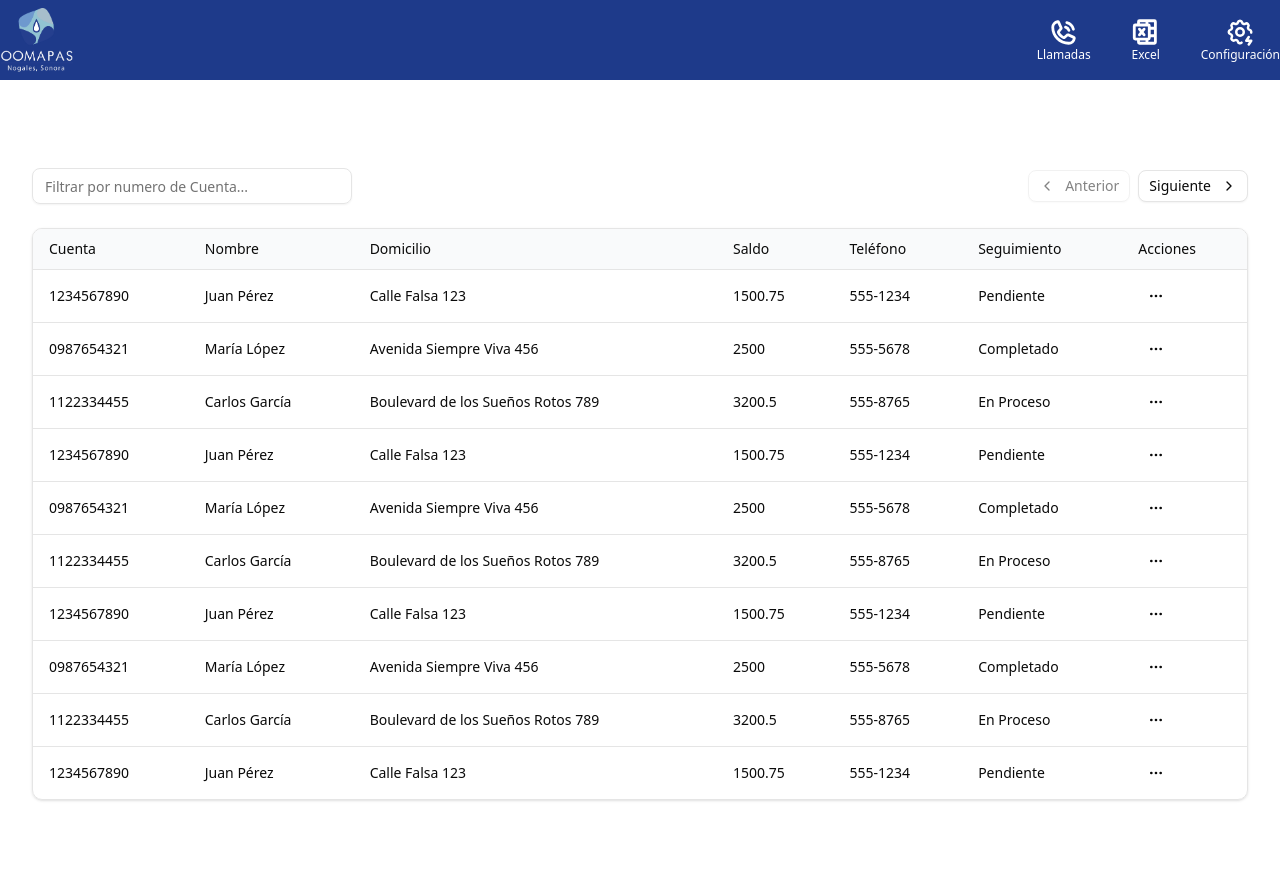
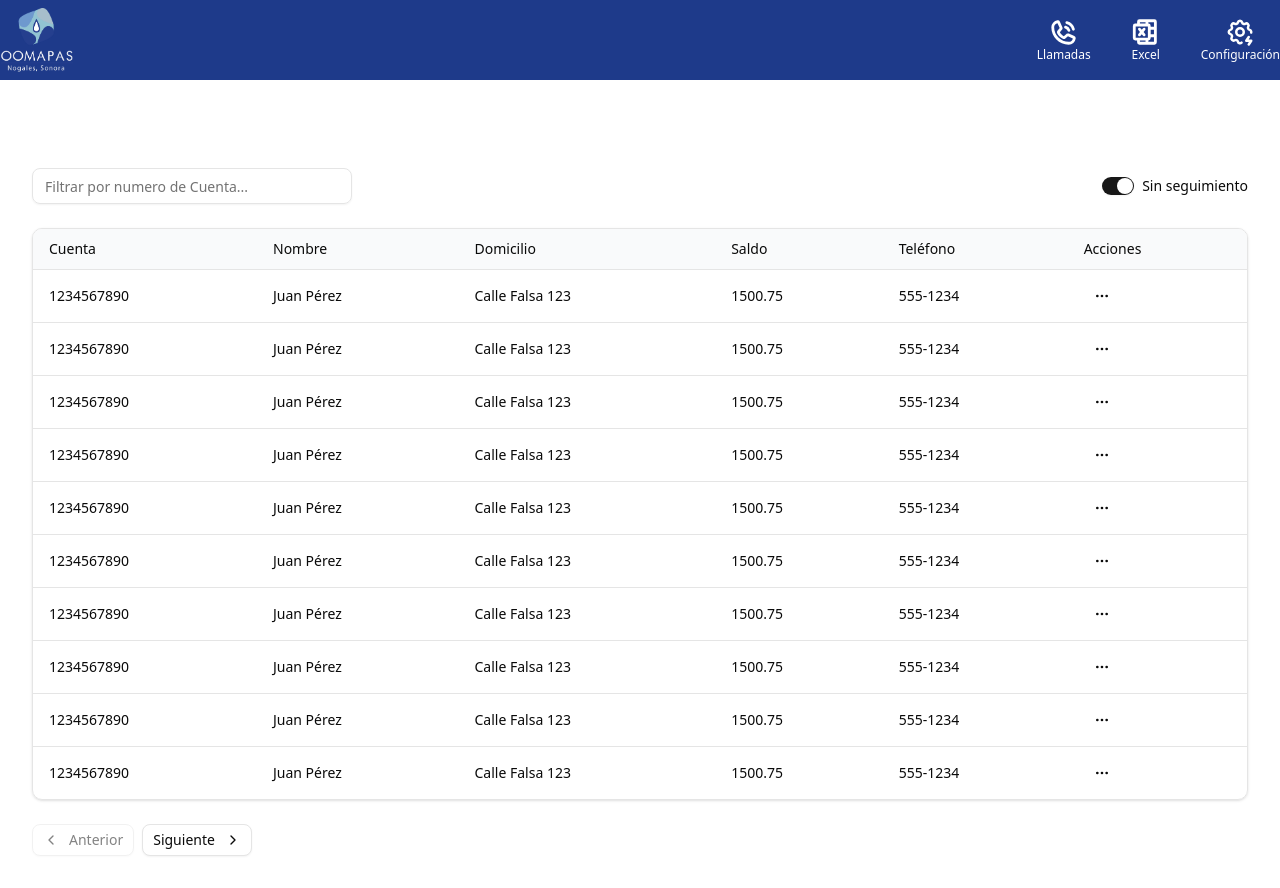
Before and after one commit to ErickCastroo/monitorDeLLamadas_UI, a React (Vite) app: page / in a window 1280 px wide. Before the commit the page ends 832 px from the top, so only its background shows below. Built offline with nearby package versions, Linux system fonts and the light colour scheme.

Commit message:
feat: agregar nuevos componentes de Radix UI y mejorar la funcionalidad del modal y la tabla

```diff
--- a/package.json
+++ b/package.json
@@ -14,7 +14,10 @@
     "@radix-ui/react-checkbox": "^1.3.2",
     "@radix-ui/react-dialog": "^1.1.14",
     "@radix-ui/react-dropdown-menu": "^2.1.15",
+    "@radix-ui/react-label": "^2.1.7",
+    "@radix-ui/react-separator": "^1.1.7",
     "@radix-ui/react-slot": "^1.2.3",
+    "@radix-ui/react-switch": "^1.2.5",
     "@tailwindcss/vite": "^4.1.10",
     "@tanstack/react-query": "^5.80.10",
     "@tanstack/react-table": "^8.21.3",
--- a/src/components/Modal/index.tsx
+++ b/src/components/Modal/index.tsx
@@ -1,11 +1,19 @@
-// Modal.tsx
 import {
   Dialog,
   DialogContent,
   DialogHeader,
   DialogTitle,
-  DialogDescription,
 } from '@/components/ui/dialog'
+import { Badge } from '@/components/ui/badge'
+import { Separator } from '@/components/ui/separator'
+import {
+  Home,
+  User,
+  CreditCard,
+  Phone,
+  FileText,
+  DollarSign,
+} from 'lucide-react'
 import type { Cliente } from '../Table/column'
 
 type ModalProps = {
@@ -15,22 +23,68 @@ type ModalProps = {
 }
 
 function Modal({ open, onOpenChange, cliente }: ModalProps) {
+  if (!cliente) return null
+
   return (
     <Dialog open={open} onOpenChange={onOpenChange}>
-      <DialogContent>
+      <DialogContent className="max-w-md p-6 rounded-2xl shadow-xl border bg-white">
         <DialogHeader>
-          <DialogTitle className='mb-1'>Información del Cliente</DialogTitle>
-          <DialogDescription className=''>
-            Cuenta: {cliente?.cuenta}
-            Nombre: {cliente?.nombre}
-            Direccion: {cliente?.domicilio}
-            Saldo: {cliente?.saldo}
-          </DialogDescription>
+          <DialogTitle className="text-xl font-bold flex items-center gap-2">
+            <User className="h-5 w-5 text-primary" />
+            Información del Cliente
+          </DialogTitle>
         </DialogHeader>
-        <hr />
+
+        <div className="grid gap-4 pt-2 text-md">
+          <div className="flex items-center gap-3">
+            <CreditCard className="text-muted-foreground w-4 h-4" />
+            <span><strong>Cuenta:</strong> {cliente.cuenta}</span>
+          </div>
+
+          <div className="flex items-center gap-3">
+            <User className="text-muted-foreground w-4 h-4" />
+            <span><strong>Nombre:</strong> {cliente.nombre}</span>
+          </div>
+
+          <div className="flex items-start gap-3">
+            <Home className="text-muted-foreground w-4 h-4 mt-1" />
+            <span><strong>Domicilio:</strong> {cliente.domicilio}</span>
+          </div>
+
+          <div className="flex items-center gap-3">
+            <DollarSign className="text-muted-foreground w-4 h-4" />
+            <span><strong>Saldo:</strong> ${cliente.saldo.toFixed(2)}</span>
+          </div>
+
+          <div className="flex items-center gap-3">
+            <Phone className="text-muted-foreground w-4 h-4" />
+            <span><strong>Teléfono:</strong> {cliente.telefono}</span>
+          </div>
+
+          <Separator />
+
+          <div className="flex items-start gap-3">
+            <FileText className="text-muted-foreground w-4 h-4 mt-1" />
+            <div className="flex flex-col">
+              <strong>Seguimiento:</strong>
+              <p className="text-muted-foreground">
+                {
+                  !cliente.seguimiento ? 'No hay seguimiento Aun' : <p className='text-green-700'>{cliente.seguimiento}</p>
+                }
+              </p>
+            </div>
+          </div>
+        </div>
+
+        <div className="flex justify-end pt-4">
+          <button
+            onClick={() => onOpenChange(false)}
+            className='cursor-pointer '>
+            <Badge className='hover:text-Primary' variant="outline">Dar Seguimiento</Badge>
+          </button>
+        </div>
       </DialogContent>
     </Dialog>
   )
 }
-
 export { Modal }
--- a/src/components/Table/column.tsx
+++ b/src/components/Table/column.tsx
@@ -6,7 +6,7 @@ export type Cliente = {
   domicilio: string
   saldo: number
   telefono: string
-  seguimiento: string
+  seguimiento?: string
 
 }
 
@@ -36,9 +36,4 @@ export const columns: ColumnDef<Cliente>[] = [
     header: 'Teléfono',
     size: 150,
   },
-  {
-    accessorKey: 'seguimiento',
-    header: 'Seguimiento',
-    size: 200,
-  },
 ]
--- a/src/components/Table/data.ts
+++ b/src/components/Table/data.ts
@@ -4,7 +4,7 @@ type Payment = {
   domicilio: string
   saldo: number
   telefono: string
-  seguimiento: string
+  seguimiento?: string
 }
 
 export const payments: Payment[] = [
@@ -14,7 +14,6 @@ export const payments: Payment[] = [
     domicilio: 'Calle Falsa 123',
     saldo: 1500.75,
     telefono: '555-1234',
-    seguimiento: 'Pendiente',
   },
   {
     cuenta: '0987654321',
@@ -38,7 +37,7 @@ export const payments: Payment[] = [
     domicilio: 'Calle Falsa 123',
     saldo: 1500.75,
     telefono: '555-1234',
-    seguimiento: 'Pendiente',
+
   },
   {
     cuenta: '0987654321',
@@ -62,7 +61,7 @@ export const payments: Payment[] = [
     domicilio: 'Calle Falsa 123',
     saldo: 1500.75,
     telefono: '555-1234',
-    seguimiento: 'Pendiente',
+
   },
   {
     cuenta: '0987654321',
@@ -86,7 +85,7 @@ export const payments: Payment[] = [
     domicilio: 'Calle Falsa 123',
     saldo: 1500.75,
     telefono: '555-1234',
-    seguimiento: 'Pendiente',
+
   },
   {
     cuenta: '0987654321',
@@ -110,7 +109,7 @@ export const payments: Payment[] = [
     domicilio: 'Calle Falsa 123',
     saldo: 1500.75,
     telefono: '555-1234',
-    seguimiento: 'Pendiente',
+
   },
   {
     cuenta: '0987654321',
@@ -134,7 +133,7 @@ export const payments: Payment[] = [
     domicilio: 'Calle Falsa 123',
     saldo: 1500.75,
     telefono: '555-1234',
-    seguimiento: 'Pendiente',
+
   },
   {
     cuenta: '0987654321',
@@ -158,7 +157,7 @@ export const payments: Payment[] = [
     domicilio: 'Calle Falsa 123',
     saldo: 1500.75,
     telefono: '555-1234',
-    seguimiento: 'Pendiente',
+
   },
   {
     cuenta: '0987654321',
@@ -181,7 +180,7 @@ export const payments: Payment[] = [
     domicilio: 'Calle Falsa 123',
     saldo: 1500.75,
     telefono: '555-1234',
-    seguimiento: 'Pendiente',
+
   },
   {
     cuenta: '0987654321',
@@ -204,7 +203,7 @@ export const payments: Payment[] = [
     domicilio: 'Calle Falsa 123',
     saldo: 1500.75,
     telefono: '555-1234',
-    seguimiento: 'Pendiente',
+
   },
   {
     cuenta: '0987654321',
@@ -227,7 +226,7 @@ export const payments: Payment[] = [
     domicilio: 'Calle Falsa 123',
     saldo: 1500.75,
     telefono: '555-1234',
-    seguimiento: 'Pendiente',
+
   },
   {
     cuenta: '0987654321',
@@ -250,7 +249,7 @@ export const payments: Payment[] = [
     domicilio: 'Calle Falsa 123',
     saldo: 1500.75,
     telefono: '555-1234',
-    seguimiento: 'Pendiente',
+
   },
   {
     cuenta: '0987654321',
@@ -273,7 +272,7 @@ export const payments: Payment[] = [
     domicilio: 'Calle Falsa 123',
     saldo: 1500.75,
     telefono: '555-1234',
-    seguimiento: 'Pendiente',
+
   },
   {
     cuenta: '0987654321',
@@ -296,7 +295,7 @@ export const payments: Payment[] = [
     domicilio: 'Calle Falsa 123',
     saldo: 1500.75,
     telefono: '555-1234',
-    seguimiento: 'Pendiente',
+
   },
   {
     cuenta: '0987654321',
@@ -319,7 +318,7 @@ export const payments: Payment[] = [
     domicilio: 'Calle Falsa 123',
     saldo: 1500.75,
     telefono: '555-1234',
-    seguimiento: 'Pendiente',
+
   },
   {
     cuenta: '0987654321',
@@ -342,7 +341,7 @@ export const payments: Payment[] = [
     domicilio: 'Calle Falsa 123',
     saldo: 1500.75,
     telefono: '555-1234',
-    seguimiento: 'Pendiente',
+
   },
   {
     cuenta: '0987654321',
@@ -365,7 +364,7 @@ export const payments: Payment[] = [
     domicilio: 'Calle Falsa 123',
     saldo: 1500.75,
     telefono: '555-1234',
-    seguimiento: 'Pendiente',
+
   },
   {
     cuenta: '0987654321',
--- a/src/components/goodTable/index.tsx
+++ b/src/components/goodTable/index.tsx
@@ -14,6 +14,8 @@ import { payments as rawPayments } from '@/components/Table/data'
 
 import { Input } from '@/components/ui/input'
 import { Button } from '@/components/ui/button'
+import { Switch } from '@/components/ui/switch'
+import { Label } from '@/components/ui/label'
 import { ChevronLeft, ChevronRight, MoreHorizontal } from 'lucide-react'
 import {
   DropdownMenu,
@@ -37,6 +39,7 @@ export function Llamadas() {
   const [filterValue, setFilterValue] = React.useState('')
   const [modalOpen, setModalOpen] = React.useState(false)
   const [selectedCliente, setSelectedCliente] = React.useState<Cliente | null>(null)
+  const [mostrarSoloSinSeguimiento, setMostrarSoloSinSeguimiento] = React.useState(true)
 
   const columns = React.useMemo(() => {
     const base = [...rawColumns]
@@ -70,7 +73,11 @@ export function Llamadas() {
     return base
   }, [])
 
-  const data = React.useMemo(() => rawPayments, [])
+  const data = React.useMemo(() => {
+    return mostrarSoloSinSeguimiento
+      ? rawPayments.filter(cliente => !cliente.seguimiento)
+      : rawPayments
+  }, [mostrarSoloSinSeguimiento])
 
   React.useEffect(() => {
     const timeout = setTimeout(() => table.getColumn('cuenta')?.setFilterValue(filterValue), 300)
@@ -81,7 +88,7 @@ export function Llamadas() {
   const table = useReactTable({
     data,
     columns,
-    pageCount: Math.ceil(rawPayments.length / 10),
+    pageCount: Math.ceil(data.length / 10),
     state: { columnFilters },
     onColumnFiltersChange: setColumnFilters,
     getCoreRowModel: getCoreRowModel(),
@@ -93,27 +100,27 @@ export function Llamadas() {
 
   return (
     <div className='w-full space-y-6 p-4'>
-      <div className='flex justify-between items-center'>
+      <div className='flex justify-between items-center gap-4 flex-wrap'>
         <Input
           placeholder='Filtrar por numero de Cuenta...'
           value={filterValue}
           onChange={(e) => setFilterValue(e.target.value)}
           className='max-w-xs'
         />
+
         <Modal
           open={modalOpen}
           onOpenChange={setModalOpen}
           cliente={selectedCliente}
         />
 
-
-        <div className='space-x-2 flex items-center'>
-          <Button variant='outline' size='sm' onClick={() => table.previousPage()} disabled={!table.getCanPreviousPage()}>
-            <ChevronLeft className='mr-1 h-4 w-4' /> Anterior
-          </Button>
-          <Button variant='outline' size='sm' onClick={() => table.nextPage()} disabled={!table.getCanNextPage()}>
-            Siguiente <ChevronRight className='ml-1 h-4 w-4' />
-          </Button>
+        <div className="flex items-center gap-2">
+          <Switch
+            id="sin-seguimiento"
+            checked={mostrarSoloSinSeguimiento}
+            onCheckedChange={setMostrarSoloSinSeguimiento}
+          />
+          <Label htmlFor="sin-seguimiento">{mostrarSoloSinSeguimiento ? 'Sin seguimiento' : 'Todos'}</Label>
         </div>
       </div>
 
@@ -149,6 +156,15 @@ export function Llamadas() {
             )}
           </TableBody>
         </Table>
+
+      </div>
+      <div className='space-x-2 flex items-center'>
+        <Button variant='outline' size='sm' onClick={() => table.previousPage()} disabled={!table.getCanPreviousPage()}>
+          <ChevronLeft className='mr-1 h-4 w-4' /> Anterior
+        </Button>
+        <Button variant='outline' size='sm' onClick={() => table.nextPage()} disabled={!table.getCanNextPage()}>
+          Siguiente <ChevronRight className='ml-1 h-4 w-4' />
+        </Button>
       </div>
     </div>
   )
--- /dev/null
+++ b/src/components/ui/badge.tsx
@@ -0,0 +1,46 @@
+import * as React from "react"
+import { Slot } from "@radix-ui/react-slot"
+import { cva, type VariantProps } from "class-variance-authority"
+
+import { cn } from "@/lib/utils"
+
+const badgeVariants = cva(
+  "inline-flex items-center justify-center rounded-md border px-2 py-0.5 text-xs font-medium w-fit whitespace-nowrap shrink-0 [&>svg]:size-3 gap-1 [&>svg]:pointer-events-none focus-visible:border-ring focus-visible:ring-ring/50 focus-visible:ring-[3px] aria-invalid:ring-destructive/20 dark:aria-invalid:ring-destructive/40 aria-invalid:border-destructive transition-[color,box-shadow] overflow-hidden",
+  {
+    variants: {
+      variant: {
+        default:
+          "border-transparent bg-primary text-primary-foreground [a&]:hover:bg-primary/90",
+        secondary:
+          "border-transparent bg-secondary text-secondary-foreground [a&]:hover:bg-secondary/90",
+        destructive:
+          "border-transparent bg-destructive text-white [a&]:hover:bg-destructive/90 focus-visible:ring-destructive/20 dark:focus-visible:ring-destructive/40 dark:bg-destructive/60",
+        outline:
+          "text-foreground [a&]:hover:bg-accent [a&]:hover:text-accent-foreground",
+      },
+    },
+    defaultVariants: {
+      variant: "default",
+    },
+  }
+)
+
+function Badge({
+  className,
+  variant,
+  asChild = false,
+  ...props
+}: React.ComponentProps<"span"> &
+  VariantProps<typeof badgeVariants> & { asChild?: boolean }) {
+  const Comp = asChild ? Slot : "span"
+
+  return (
+    <Comp
+      data-slot="badge"
+      className={cn(badgeVariants({ variant }), className)}
+      {...props}
+    />
+  )
+}
+
+export { Badge, badgeVariants }
--- /dev/null
+++ b/src/components/ui/label.tsx
@@ -0,0 +1,22 @@
+import * as React from "react"
+import * as LabelPrimitive from "@radix-ui/react-label"
+
+import { cn } from "@/lib/utils"
+
+function Label({
+  className,
+  ...props
+}: React.ComponentProps<typeof LabelPrimitive.Root>) {
+  return (
+    <LabelPrimitive.Root
+      data-slot="label"
+      className={cn(
+        "flex items-center gap-2 text-sm leading-none font-medium select-none group-data-[disabled=true]:pointer-events-none group-data-[disabled=true]:opacity-50 peer-disabled:cursor-not-allowed peer-disabled:opacity-50",
+        className
+      )}
+      {...props}
+    />
+  )
+}
+
+export { Label }
--- /dev/null
+++ b/src/components/ui/separator.tsx
@@ -0,0 +1,26 @@
+import * as React from "react"
+import * as SeparatorPrimitive from "@radix-ui/react-separator"
+
+import { cn } from "@/lib/utils"
+
+function Separator({
+  className,
+  orientation = "horizontal",
+  decorative = true,
+  ...props
+}: React.ComponentProps<typeof SeparatorPrimitive.Root>) {
+  return (
+    <SeparatorPrimitive.Root
+      data-slot="separator"
+      decorative={decorative}
+      orientation={orientation}
+      className={cn(
+        "bg-border shrink-0 data-[orientation=horizontal]:h-px data-[orientation=horizontal]:w-full data-[orientation=vertical]:h-full data-[orientation=vertical]:w-px",
+        className
+      )}
+      {...props}
+    />
+  )
+}
+
+export { Separator }
--- /dev/null
+++ b/src/components/ui/switch.tsx
@@ -0,0 +1,29 @@
+import * as React from "react"
+import * as SwitchPrimitive from "@radix-ui/react-switch"
+
+import { cn } from "@/lib/utils"
+
+function Switch({
+  className,
+  ...props
+}: React.ComponentProps<typeof SwitchPrimitive.Root>) {
+  return (
+    <SwitchPrimitive.Root
+      data-slot="switch"
+      className={cn(
+        "peer data-[state=checked]:bg-primary data-[state=unchecked]:bg-input focus-visible:border-ring focus-visible:ring-ring/50 dark:data-[state=unchecked]:bg-input/80 inline-flex h-[1.15rem] w-8 shrink-0 items-center rounded-full border border-transparent shadow-xs transition-all outline-none focus-visible:ring-[3px] disabled:cursor-not-allowed disabled:opacity-50",
+        className
+      )}
+      {...props}
+    >
+      <SwitchPrimitive.Thumb
+        data-slot="switch-thumb"
+        className={cn(
+          "bg-background dark:data-[state=unchecked]:bg-foreground dark:data-[state=checked]:bg-primary-foreground pointer-events-none block size-4 rounded-full ring-0 transition-transform data-[state=checked]:translate-x-[calc(100%-2px)] data-[state=unchecked]:translate-x-0"
+        )}
+      />
+    </SwitchPrimitive.Root>
+  )
+}
+
+export { Switch }
```
Also changed, not shown: 1 other file (tests, documents, lock files or other folders).
